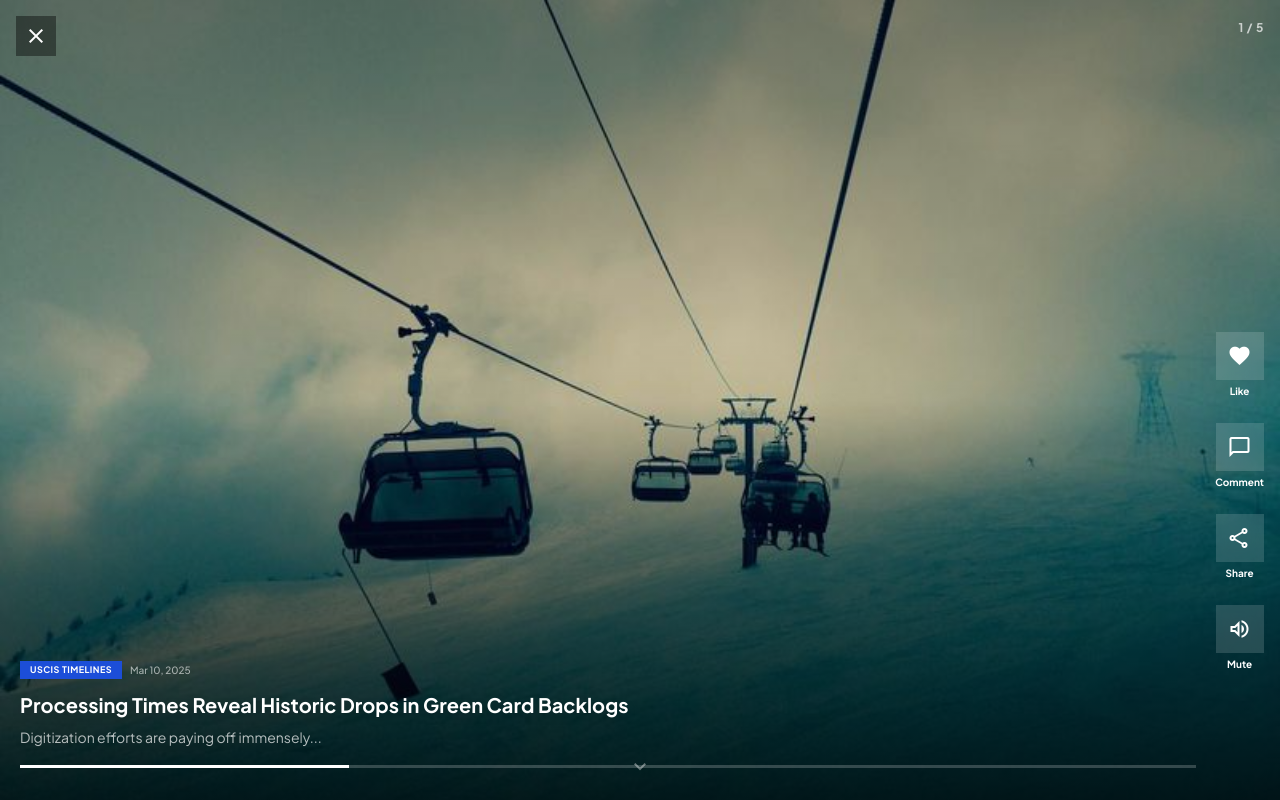
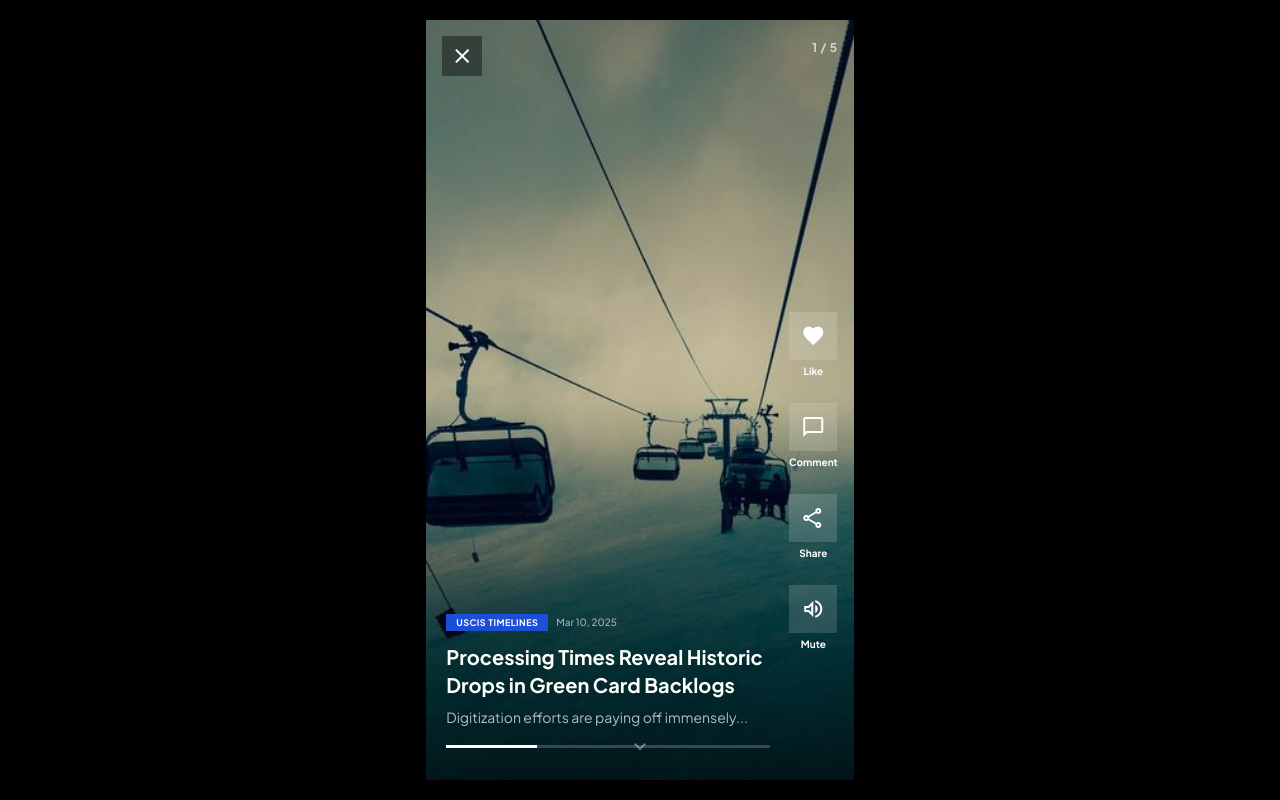
Before and after one commit to infaterasolutions-design/immi24, a Next.js app: page / in a window 1280 px wide. Both pictures are taken after a click on the element 184 px from the left and 1807 px from the top of the page. Shown: the part 1407-2207 px from the top of the page. Built offline with nearby package versions, Linux system fonts and the light colour scheme.

Commit message:
style: constrain video reels to 9:16 aspect ratio centered on desktop

```diff
--- a/src/components/VideoReels.jsx
+++ b/src/components/VideoReels.jsx
@@ -98,7 +98,9 @@ export default function VideoReels({ videos, startIndex = 0, onClose }) {
   };
 
   return (
-    <div className="fixed inset-0 z-[2000] bg-black">
+    <div className="fixed inset-0 z-[2000] bg-black flex items-center justify-center">
+      {/* 9:16 Aspect Ratio Container — full on mobile, centered on desktop */}
+      <div className="relative w-full h-full md:h-[95vh] md:w-auto md:aspect-[9/16] overflow-hidden">
         {/* Close Button */}
         <button
           onClick={onClose}
@@ -282,5 +284,6 @@ export default function VideoReels({ videos, startIndex = 0, onClose }) {
         ))}
         </div>
       </div>
+    </div>
   );
 }
```
Lines whose indentation alone changed are shown as unchanged.
